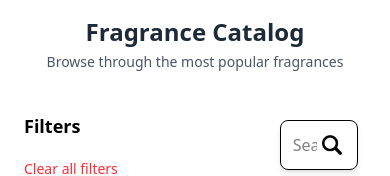
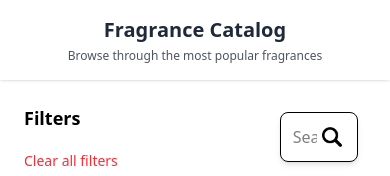
Before and after one commit to montasirmoyen/fragrance-catalog, a Next.js app: page / in a window 390 px wide. Shown: the top 176 px of the page. Built offline with nearby package versions, Linux system fonts and the light colour scheme.

Commit message:
Improve navbar

```diff
--- a/components/navbar.tsx
+++ b/components/navbar.tsx
@@ -2,27 +2,18 @@ import Link from "next/link";
 
 export default function NavBar() {
   return (
-<nav className="bg-white/50 backdrop-blur-md px-6 py-4 flex justify-center items-center">
+    <nav className="bg-white/50 backdrop-blur-md px-4 lg:px-6 py-4 flex justify-center items-center sticky top-0 z-20 shadow-sm">
       <div className="text-center">
         <Link
           href="/"
-    className="text-2xl font-bold text-gray-800 hover:text-red-300 transition"
+          className="text-xl lg:text-2xl font-bold text-gray-800 hover:text-red-500 transition-colors"
         >
           Fragrance Catalog
         </Link>
-  <p className="text-gray-600 text-sm mt-1">
+        <p className="text-gray-600 text-xs lg:text-sm mt-1">
           Browse through the most popular fragrances
         </p>
       </div>
     </nav>
   );
 }
-
-/*
- <Link href="/about" className="text-gray-700 hover:text-blue-600 transition">
-          About
-        </Link>
-        <Link href="/contact" className="text-gray-700 hover:text-blue-600 transition">
-          Contact
-        </Link>
- */
```
Lines whose indentation alone changed are shown as unchanged.
